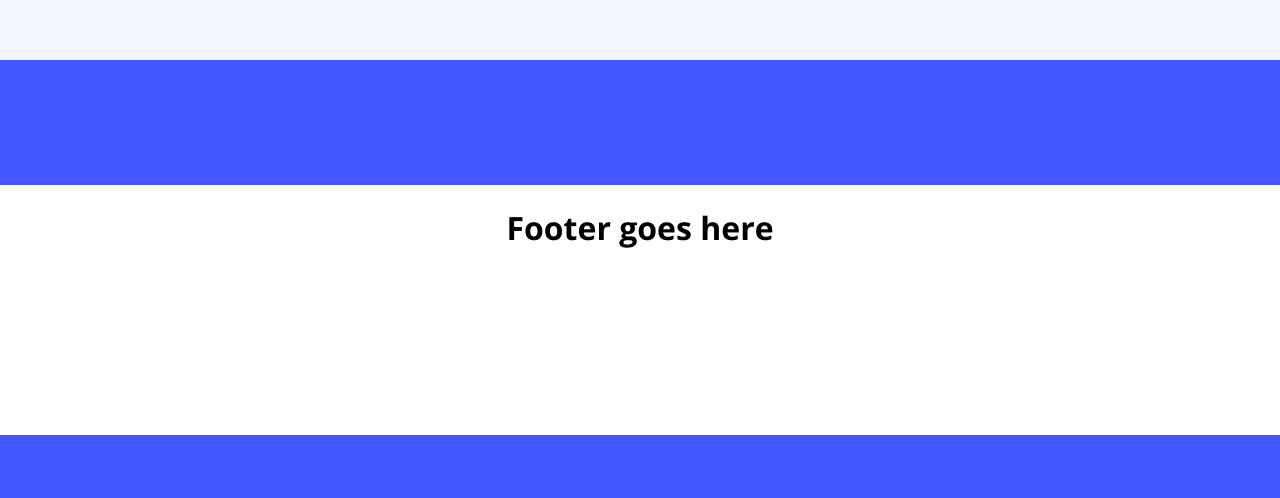
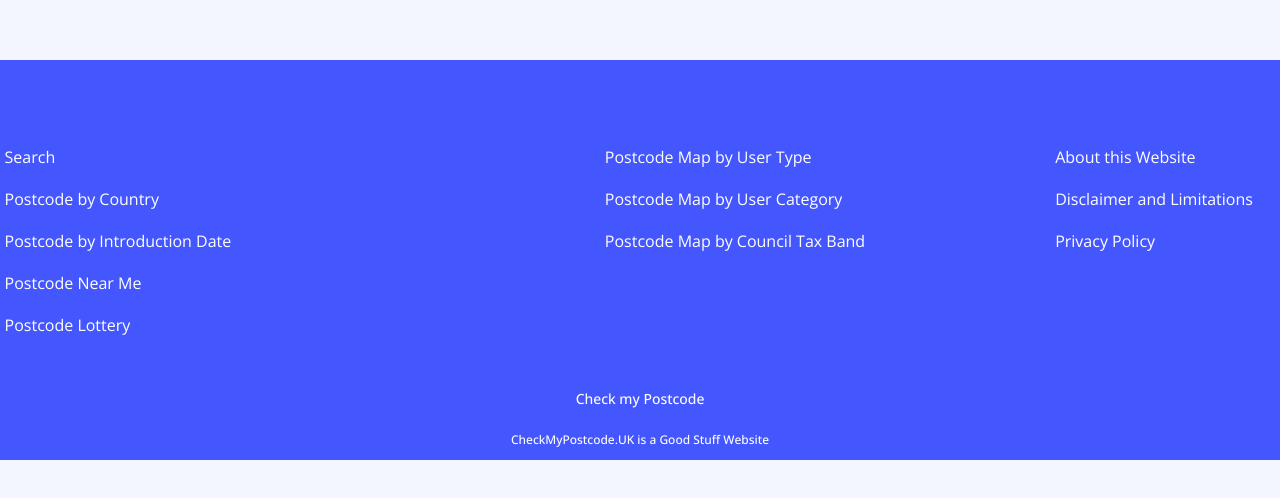
Before and after one commit to oreoluwa212/Postcode, a React (Vite) app: page / in a window 1280 px wide. Shown: the part 4670-5168 px from the top of the page. After the commit the page ends 5130 px from the top, so only its background shows below. Built offline with nearby package versions, Linux system fonts and the light colour scheme.

Commit message:
footer added

```diff
--- a/src/components/Footer.jsx
+++ b/src/components/Footer.jsx
@@ -4,7 +4,57 @@ const Footer = () => {
   return (
     <div className="footer-container">
       <div className="footer-inner">
-         <h1>Footer goes here</h1>
+        <div className="footer-grid">
+          <div className="first">
+            <ul>
+              <li>
+                <a href="">Search</a>
+              </li>
+              <li>
+                <a href="">Postcode by Country</a>
+              </li>
+              <li>
+                <a href="">Postcode by Introduction Date</a>
+              </li>
+              <li>
+                <a href="">Postcode Near Me</a>
+              </li>
+              <li>
+                <a href="">Postcode Lottery</a>
+              </li>
+            </ul>
+          </div>
+          <div className="second">
+            <ul>
+              <li>
+                <a href="">Postcode Map by User Type</a>
+              </li>
+              <li>
+                <a href="">Postcode Map by User Category</a>
+              </li>
+              <li>
+                <a href="">Postcode Map by Council Tax Band</a>
+              </li>
+            </ul>
+          </div>
+          <div className="second">
+            <ul>
+              <li>
+                <a href="">About this Website</a>
+              </li>
+              <li>
+                <a href="">Disclaimer and Limitations</a>
+              </li>
+              <li>
+                <a href="">Privacy Policy</a>
+              </li>
+            </ul>
+          </div>
+        </div>
+      </div>
+      <div className="copyright">
+        <h5>Check my Postcode</h5>
+        <p>CheckMyPostcode.UK is a Good Stuff Website</p>
       </div>
     </div>
   );
--- a/src/index.scss
+++ b/src/index.scss
@@ -480,7 +480,7 @@ body {
 
 // ----------------------------------------------------- Footer Section -----------------------------------------------------
 .footer-container{
-  height: 500px;
+  height: 400px;
   background-image: url('../src/assets/img/Vector3.png');
   background-repeat: no-repeat;
   background-position: center;
@@ -492,8 +492,58 @@ body {
   align-items: center;
 
   .footer-inner{
-    background: #fff;
-    height: 250px;
-    width: 1358px;
+    height: 350px;
+    width: 1400px;
+    display: flex;
+    justify-content: center;
+    margin-top: 70px;
+
+
+    a{
+      text-decoration: none;
+      font-size: 16px;
+      color: #fff;
+    }
+    li{
+      list-style: none;
+      text-align: left;
+    }
+
+    .footer-grid{
+      display: grid;
+      grid-template-columns: repeat(3, 1fr);
+
+      .first{
+        ul{
+          display: flex;
+          flex-direction: column;
+          gap: 20px;
+        }
+
+      }
+      .second{
+        margin-left: 150px;
+
+        ul{
+          display: flex;
+          flex-direction: column;
+          gap: 20px;
+        }
+      }
+
+    }
+
   }
+    .copyright {
+      color: #fff;
+      font-size: 12px;
+      font-weight: 500;
+
+
+      h5{
+        font-size: 14px;
+      font-weight: 500;
+      }
+
+    }
 }
```
